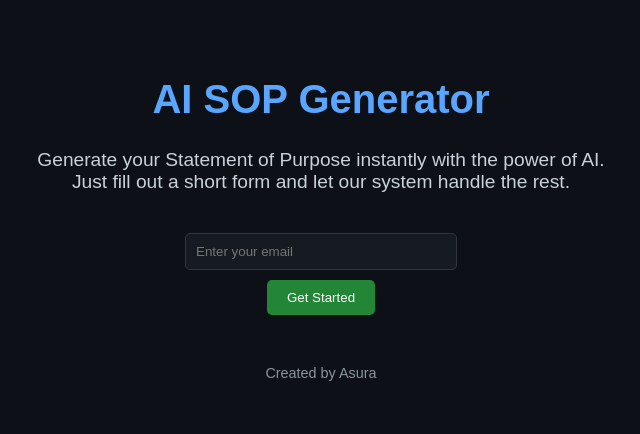
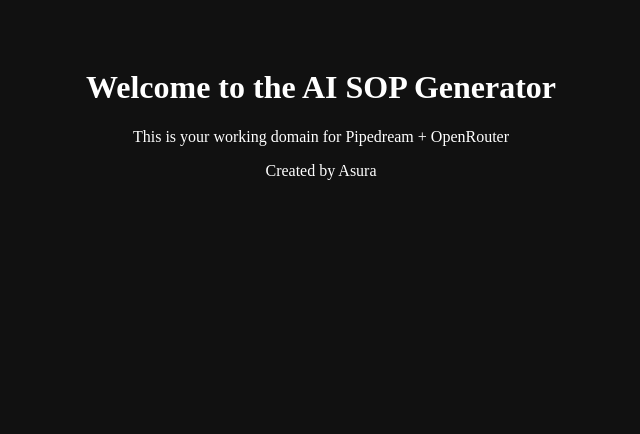
Before and after one commit to aisop-generator/aisop-generator.github.io, a plain HTML site: page index.html in a window 1280 px wide. Shown: the whole page, without its empty margins (319-959 px from the left). Drawn offline with Linux system fonts and the light colour scheme.

```diff
--- a/index.html
+++ b/index.html
@@ -1,66 +1,11 @@
 <!DOCTYPE html>
-<html lang="en">
-<head>
-  <meta charset="UTF-8" />
-  <meta name="viewport" content="width=device-width, initial-scale=1.0" />
-  <title>AI SOP Generator</title>
-  <style>
-    body {
-      margin: 0;
-      padding: 0;
-      font-family: Arial, sans-serif;
-      background-color: #0d1117;
-      color: #c9d1d9;
-      text-align: center;
-      padding: 50px 20px;
-    }
-    h1 {
-      font-size: 2.5em;
-      color: #58a6ff;
-    }
-    p {
-      font-size: 1.2em;
-      max-width: 600px;
-      margin: 20px auto;
-    }
-    input[type="email"] {
-      padding: 10px;
-      width: 250px;
-      max-width: 90%;
-      margin-top: 20px;
-      border: 1px solid #30363d;
-      border-radius: 5px;
-      background: #161b22;
-      color: #c9d1d9;
-    }
-    button {
-      padding: 10px 20px;
-      margin-top: 10px;
-      background: #238636;
-      color: white;
-      border: none;
-      border-radius: 5px;
-      cursor: pointer;
-    }
-    footer {
-      margin-top: 50px;
-      font-size: 0.9em;
-      color: #8b949e;
-    }
-  </style>
-</head>
-<body>
-  <h1>AI SOP Generator</h1>
-  <p>Generate your Statement of Purpose instantly with the power of AI. Just fill out a short form and let our system handle the rest.</p>
-
-  <form>
-    <input type="email" placeholder="Enter your email" required />
-    <br />
-    <button type="submit">Get Started</button>
-  </form>
-
-  <footer>
-    Created by Asura
-  </footer>
-</body>
+<html>
+  <head>
+    <title>AI SOP Generator</title>
+  </head>
+  <body style="background:#111; color:white; text-align:center; padding:40px;">
+    <h1>Welcome to the AI SOP Generator</h1>
+    <p>This is your working domain for Pipedream + OpenRouter</p>
+    <p>Created by Asura</p>
+  </body>
 </html>
```
